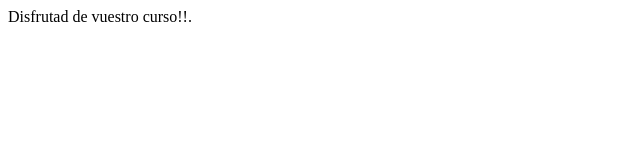
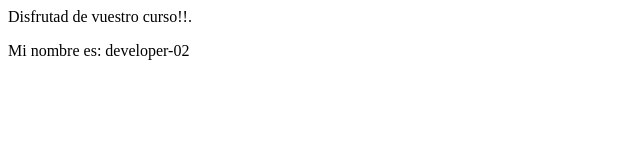
Before and after one commit to egermjim06/uax-devops-01, a plain HTML site: page index.html in a window 1280 px wide. Shown: the whole page, without its empty margins (0-640 px from the left). Drawn offline with Linux system fonts and the light colour scheme.

Commit message:
ADDED: Mi nombre

```diff
--- a/index.html
+++ b/index.html
@@ -4,5 +4,6 @@
     </head>
     <body>
         <p>Disfrutad de vuestro curso!!.</p>
+	<p>Mi nombre es: developer-02</p>
     </body>
 </html>
```
